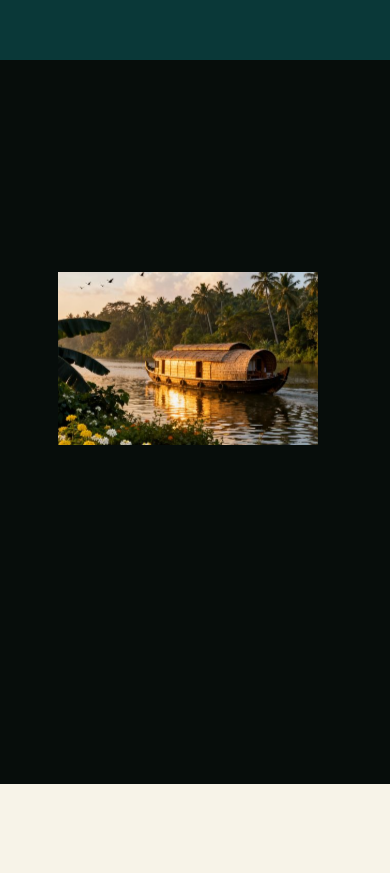
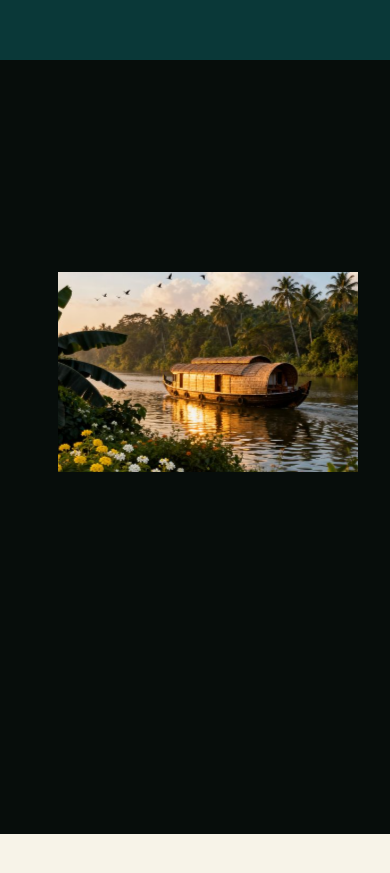
Before and after one commit to jo-ltk/chaitanya-keralam-website, a Next.js app: page / in a window 390 px wide. Shown: the part 5912-6785 px from the top of the page. Built offline with nearby package versions, Linux system fonts and the light colour scheme.

Commit message:
Improve gallery clarity and size

```diff
--- a/app/styles/ck-landing.css
+++ b/app/styles/ck-landing.css
@@ -159,7 +159,7 @@ h1, h2, h3 { font-weight: 300; text-wrap: balance; }
 .gal-head h2 { font-size: clamp(40px, 5vw, 92px); line-height: 0.95; letter-spacing: -0.03em; }
 .track { display: flex; gap: clamp(16px, 2vw, 32px); overflow-x: auto; scroll-snap-type: x mandatory; padding-bottom: clamp(80px, 9vw, 140px); }
 .track::-webkit-scrollbar { display: none; }
-.card { flex: 0 0 auto; width: clamp(260px, 38vw, 640px); scroll-snap-align: start; }
+.card { flex: 0 0 auto; width: clamp(300px, 40vw, 680px); scroll-snap-align: start; }
 .card:nth-child(even) { margin-top: clamp(40px, 8vh, 120px); }
 .card .ph { aspect-ratio: 4 / 5; max-width: 100%; }
 .card:nth-child(3n+1) .ph { aspect-ratio: 3 / 2; }
--- a/public/js/main.js
+++ b/public/js/main.js
@@ -198,7 +198,7 @@
     function dist() { return Math.max(0, track.scrollWidth - track.parentElement.clientWidth); }
     var hTween = gsap.to(track, { x: function () { return -dist(); }, ease: 'none', scrollTrigger: { trigger: '.gallery', start: 'top top', end: function () { return '+=' + dist(); }, scrub: 0.5, pin: true, invalidateOnRefresh: true, anticipatePin: 1, fastScrollEnd: true } });
     gsap.utils.toArray('.card').forEach(function (c) {
-      gsap.fromTo(c.querySelector('.bg'), { xPercent: -8, scale: 1.18 }, { xPercent: 8, scale: 1.18, ease: 'none', scrollTrigger: { trigger: c, containerAnimation: hTween, start: 'left right', end: 'right left', scrub: true } });
+      gsap.fromTo(c.querySelector('.bg'), { xPercent: -8, scale: 1.05 }, { xPercent: 8, scale: 1.05, ease: 'none', scrollTrigger: { trigger: c, containerAnimation: hTween, start: 'left right', end: 'right left', scrub: true } });
       gsap.from(c.querySelector('p'), { opacity: 0, y: 16, duration: 0.8, scrollTrigger: { trigger: c, containerAnimation: hTween, start: 'left 85%' } });
     });
 
```
